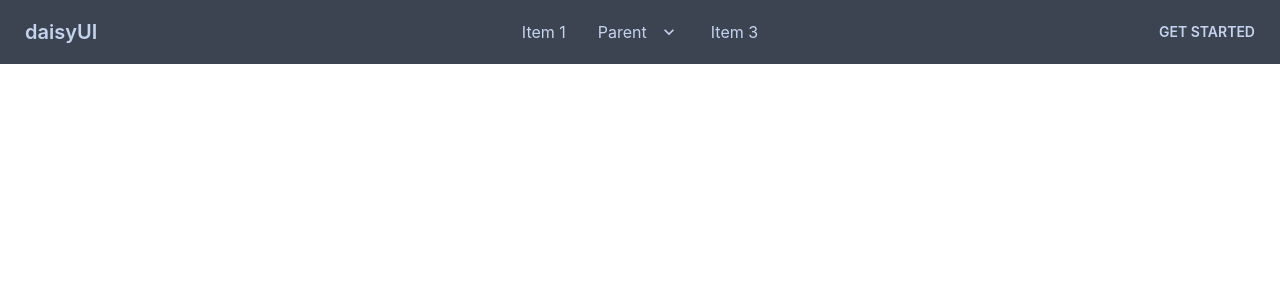
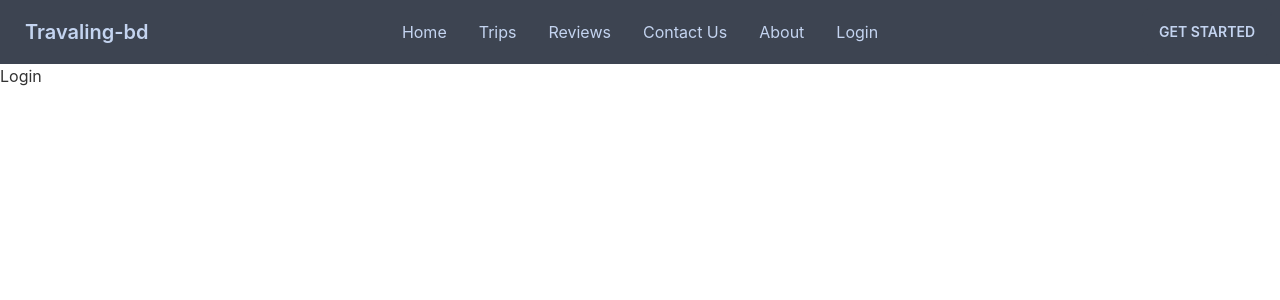
Before and after one commit to capmahin/Travaling-bd, a React (Create React App) app: page /login in a window 1280 px wide. Shown: the top 300 px of the page. Built offline with nearby package versions, Linux system fonts and the light colour scheme.

Commit message:
add routes

```diff
--- a/src/App.js
+++ b/src/App.js
@@ -4,6 +4,7 @@ import Navbar from "./Shared/Navbar";
 import { Routes, Route, Link } from "react-router-dom";
 import Home from "./Pages/Home/Home";
 import About from "./Pages/About/About";
+import Login from "./Pages/Login/Login";
 
 function App() {
   return (
@@ -12,6 +13,7 @@ function App() {
       <Routes>
         <Route path="/" element={<Home />} />
         <Route path="about" element={<About />} />
+        <Route path="login" element={<Login />} />
       </Routes>
     </div>
   );
--- /dev/null
+++ b/src/Pages/Login/Login.js
@@ -0,0 +1,11 @@
+import React from "react";
+
+const Login = () => {
+  return (
+    <div>
+      <h1>Login</h1>
+    </div>
+  );
+};
+
+export default Login;
--- a/src/Shared/Navbar.js
+++ b/src/Shared/Navbar.js
@@ -1,6 +1,30 @@
 import React from "react";
+import { Link } from "react-router-dom";
 
 const Navbar = () => {
+  const menuItem = (
+    <>
+      <li>
+        <Link to="/">Home</Link>
+      </li>
+      <li>
+        <Link to="/trips">Trips</Link>
+      </li>
+      <li>
+        <Link to="/reviews">Reviews</Link>
+      </li>
+      <li>
+        <Link to="/contact">Contact Us</Link>
+      </li>
+      <li>
+        <Link to="/about">About</Link>
+      </li>
+
+      <li>
+        <Link to="/login">Login</Link>
+      </li>
+    </>
+  );
   return (
     <div class="navbar bg-base-navbar bg-neutral text-neutral-content">
       <div class="navbar-start">
@@ -25,69 +49,13 @@ const Navbar = () => {
             tabindex="0"
             class="menu menu-compact dropdown-content mt-3 p-2 shadow bg-base-100 rounded-box w-52"
           >
-            <li>
-              <a>Item 1</a>
-            </li>
-            <li tabindex="0">
-              <a class="justify-between">
-                Parent
-                <svg
-                  class="fill-current"
-                  xmlns="http://www.w3.org/2000/svg"
-                  width="24"
-                  height="24"
-                  viewBox="0 0 24 24"
-                >
-                  <path d="M8.59,16.58L13.17,12L8.59,7.41L10,6L16,12L10,18L8.59,16.58Z" />
-                </svg>
-              </a>
-              <ul class="p-2">
-                <li>
-                  <a>Submenu 1</a>
-                </li>
-                <li>
-                  <a>Submenu 2</a>
-                </li>
-              </ul>
-            </li>
-            <li>
-              <a>Item 3</a>
-            </li>
+            {menuItem}
           </ul>
         </div>
-        <a class="btn btn-ghost normal-case text-xl">daisyUI</a>
+        <a class="btn btn-ghost normal-case text-xl">Travaling-bd</a>
       </div>
       <div class="navbar-center hidden lg:flex">
-        <ul class="menu menu-horizontal p-0">
-          <li>
-            <a>Item 1</a>
-          </li>
-          <li tabindex="0">
-            <a>
-              Parent
-              <svg
-                class="fill-current"
-                xmlns="http://www.w3.org/2000/svg"
-                width="20"
-                height="20"
-                viewBox="0 0 24 24"
-              >
-                <path d="M7.41,8.58L12,13.17L16.59,8.58L18,10L12,16L6,10L7.41,8.58Z" />
-              </svg>
-            </a>
-            <ul class="p-2">
-              <li>
-                <a>Submenu 1</a>
-              </li>
-              <li>
-                <a>Submenu 2</a>
-              </li>
-            </ul>
-          </li>
-          <li>
-            <a>Item 3</a>
-          </li>
-        </ul>
+        <ul class="menu menu-horizontal p-0">{menuItem}</ul>
       </div>
       <div class="navbar-end">
         <a class="btn">Get started</a>
```
